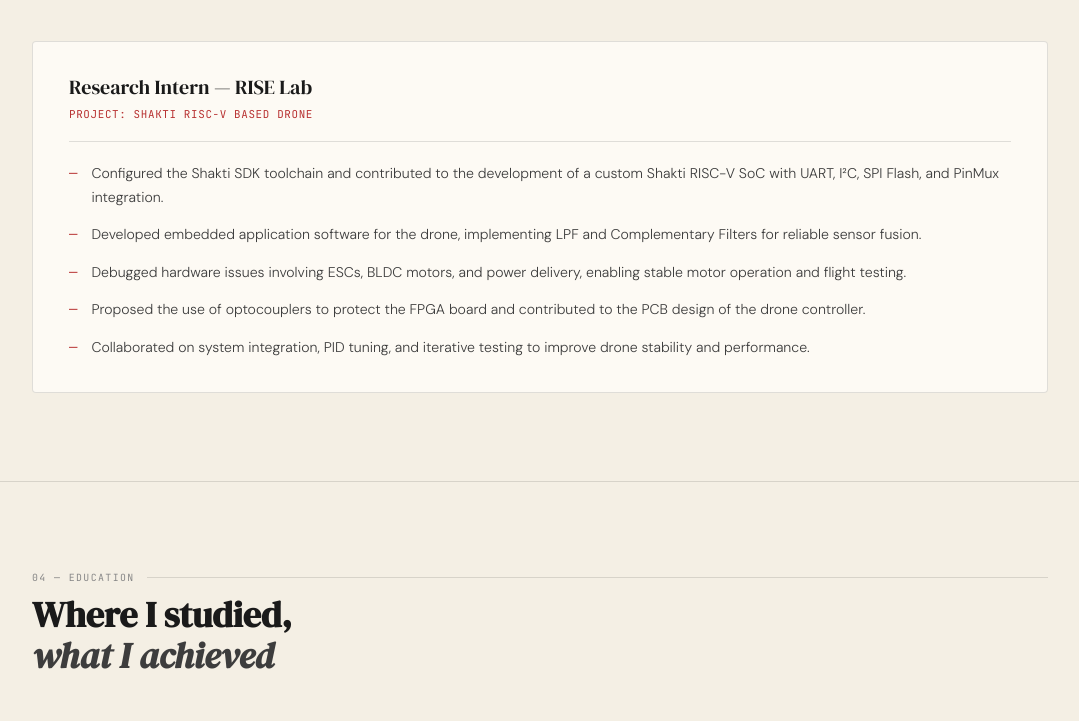
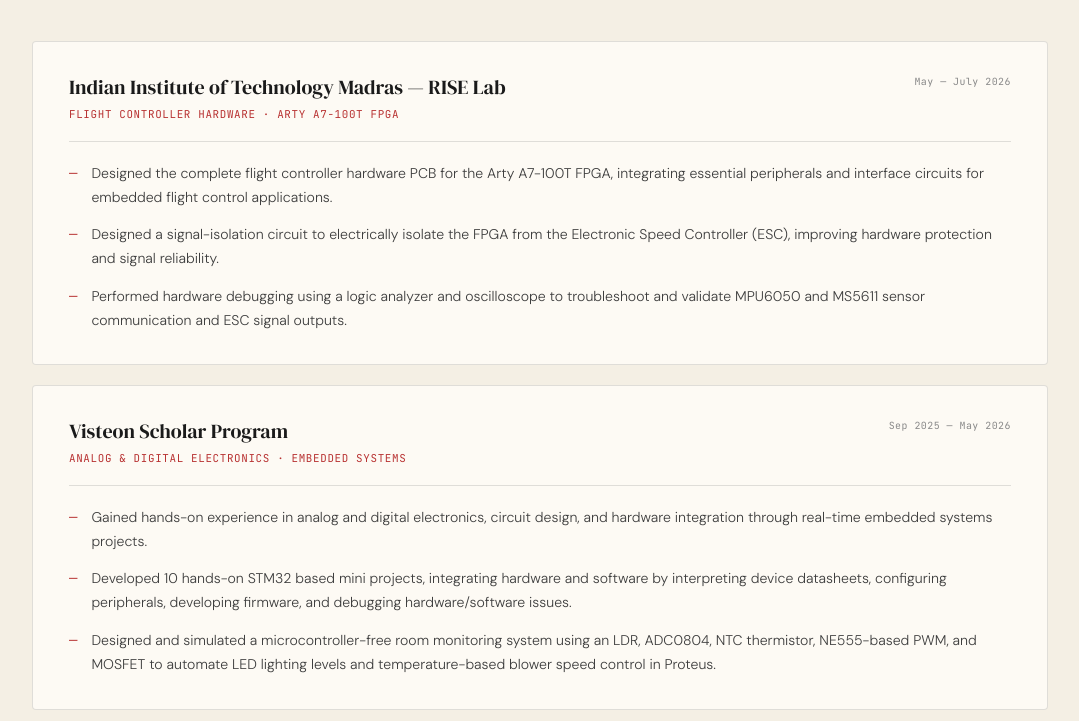
Before and after one commit to aswin0904/my_portfolio, a plain HTML site: page index.html in a window 1280 px wide. Shown: the part 3816-4537 px from the top of the page, without its empty margins (100-1179 px from the left). Drawn offline with Linux system fonts and the light colour scheme.

Commit message:
Update index.html

```diff
--- a/index.html
+++ b/index.html
@@ -482,21 +482,37 @@
             <div class="exp-card">
                 <div class="exp-top">
                     <div>
-                        <div class="exp-role">Research Intern — RISE Lab</div>
-                        <div class="exp-proj">Project: Shakti RISC-V Based Drone</div>
+                        <div class="exp-role">Indian Institute of Technology Madras — RISE Lab</div>
+                        <div class="exp-proj">Flight Controller Hardware · Arty A7-100T FPGA</div>
                     </div>
+                    <span class="py">May — July 2026</span>
                 </div>
                 <ul class="exp-list">
-                    <li>Configured the Shakti SDK toolchain and contributed to the development of a custom Shakti
-                        RISC-V SoC with UART, I²C, SPI Flash, and PinMux integration.</li>
-                    <li>Developed embedded application software for the drone, implementing LPF and Complementary
-                        Filters for reliable sensor fusion.</li>
-                    <li>Debugged hardware issues involving ESCs, BLDC motors, and power delivery, enabling stable
-                        motor operation and flight testing.</li>
-                    <li>Proposed the use of optocouplers to protect the FPGA board and contributed to the PCB design
-                        of the drone controller.</li>
-                    <li>Collaborated on system integration, PID tuning, and iterative testing to improve drone
-                        stability and performance.</li>
+                    <li>Designed the complete flight controller hardware PCB for the Arty A7-100T FPGA, integrating
+                        essential peripherals and interface circuits for embedded flight control applications.</li>
+                    <li>Designed a signal-isolation circuit to electrically isolate the FPGA from the Electronic Speed
+                        Controller (ESC), improving hardware protection and signal reliability.</li>
+                    <li>Performed hardware debugging using a logic analyzer and oscilloscope to troubleshoot and
+                        validate MPU6050 and MS5611 sensor communication and ESC signal outputs.</li>
+                </ul>
+            </div>
+            <div class="exp-card">
+                <div class="exp-top">
+                    <div>
+                        <div class="exp-role">Visteon Scholar Program</div>
+                        <div class="exp-proj">Analog &amp; Digital Electronics · Embedded Systems</div>
+                    </div>
+                    <span class="py">Sep 2025 — May 2026</span>
+                </div>
+                <ul class="exp-list">
+                    <li>Gained hands-on experience in analog and digital electronics, circuit design, and hardware
+                        integration through real-time embedded systems projects.</li>
+                    <li>Developed 10 hands-on STM32 based mini projects, integrating hardware and software by
+                        interpreting device datasheets, configuring peripherals, developing firmware, and debugging
+                        hardware/software issues.</li>
+                    <li>Designed and simulated a microcontroller-free room monitoring system using an LDR, ADC0804,
+                        NTC thermistor, NE555-based PWM, and MOSFET to automate LED lighting levels and
+                        temperature-based blower speed control in Proteus.</li>
                 </ul>
             </div>
         </div>
```
